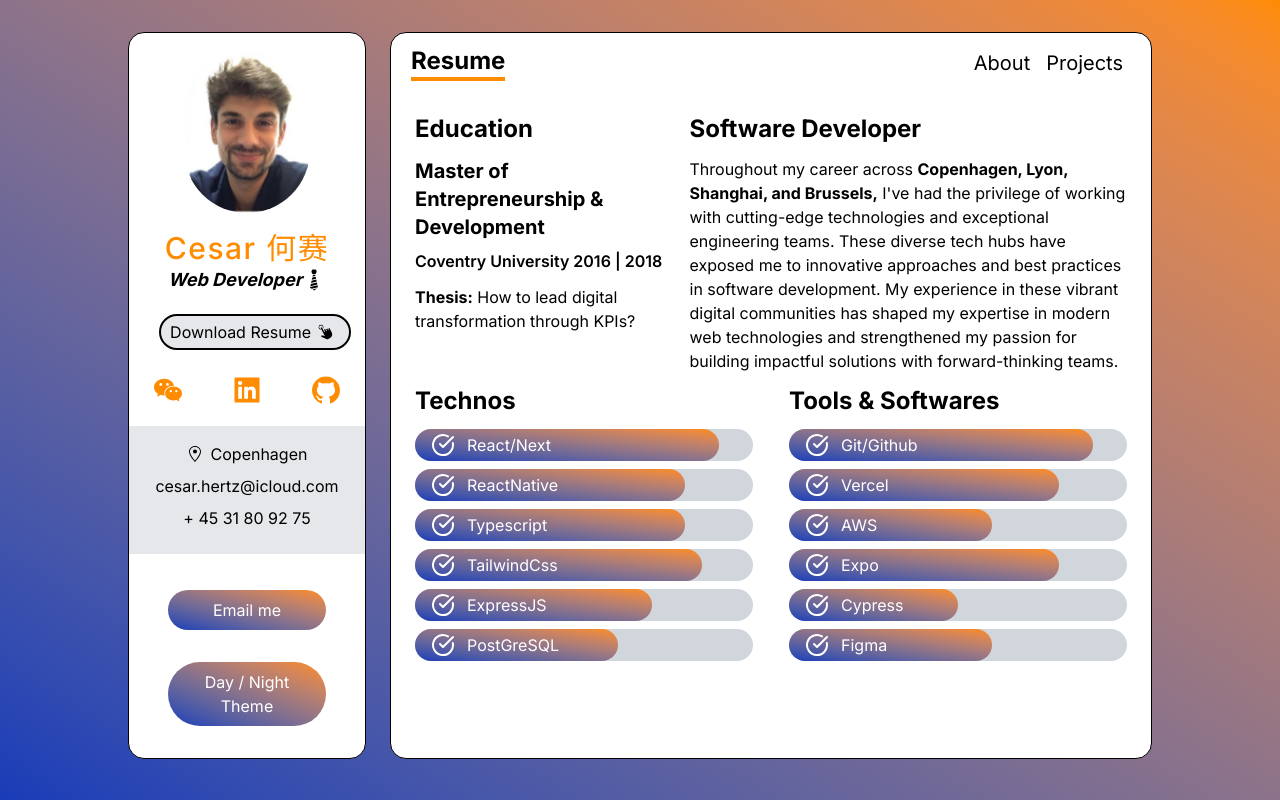
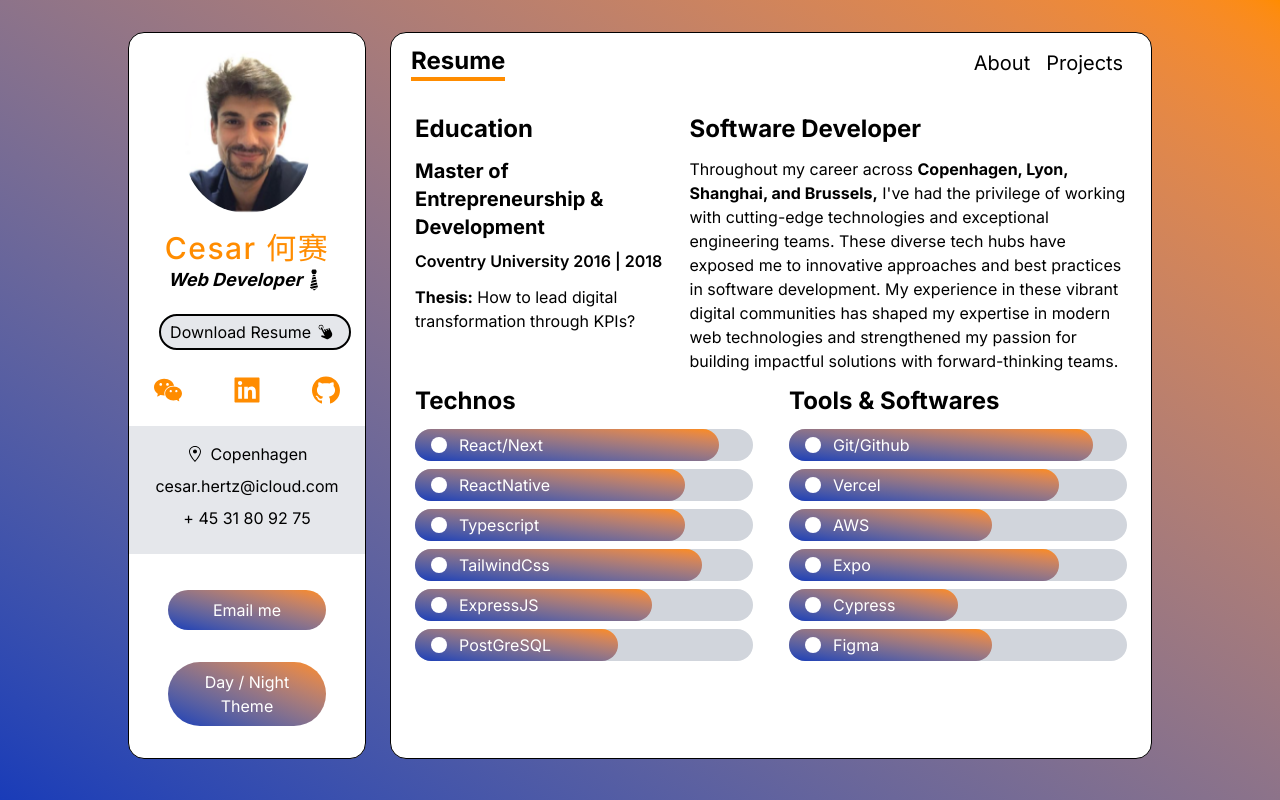
Before and after one commit to manguocesar/portfolio, a Next.js app: page /resume in a window 1280 px wide. Built offline with nearby package versions, Linux system fonts and the light colour scheme.

Commit message:
refactor: update Skill and Service interfaces to use FunctionComponent for Icon prop

```diff
--- a/src/app/components/namebar.tsx
+++ b/src/app/components/namebar.tsx
@@ -1,10 +1,9 @@
 import { FunctionComponent } from 'react';
 
 import { Skill } from '../types';
-import { CircleCheckBig } from 'lucide-react';
 
 const Bar: FunctionComponent<{ value: Skill }> = ({
-  value: { level, name },
+  value: { Icon, level, name },
 }) => {
   const bar_width = `${level}%`;
   return (
@@ -15,7 +14,7 @@ const Bar: FunctionComponent<{ value: Skill }> = ({
           width: bar_width,
         }}
       >
-        <CircleCheckBig className="mr-3" /> {name}
+        <Icon className="mr-3" /> {name}
       </div>
     </div>
   );
--- a/src/app/types.ts
+++ b/src/app/types.ts
@@ -1,11 +1,13 @@
+import { FunctionComponent } from 'react';
+
 export interface Service {
-  Icon: React.ReactNode;
+  Icon: FunctionComponent<{ className: string }>;
   title: string;
   about: string;
 }
 
 export interface Skill {
-  Icon: React.ReactNode;
+  Icon: FunctionComponent<{ className: string }>;
   name: string;
   level: string;
 }
```
